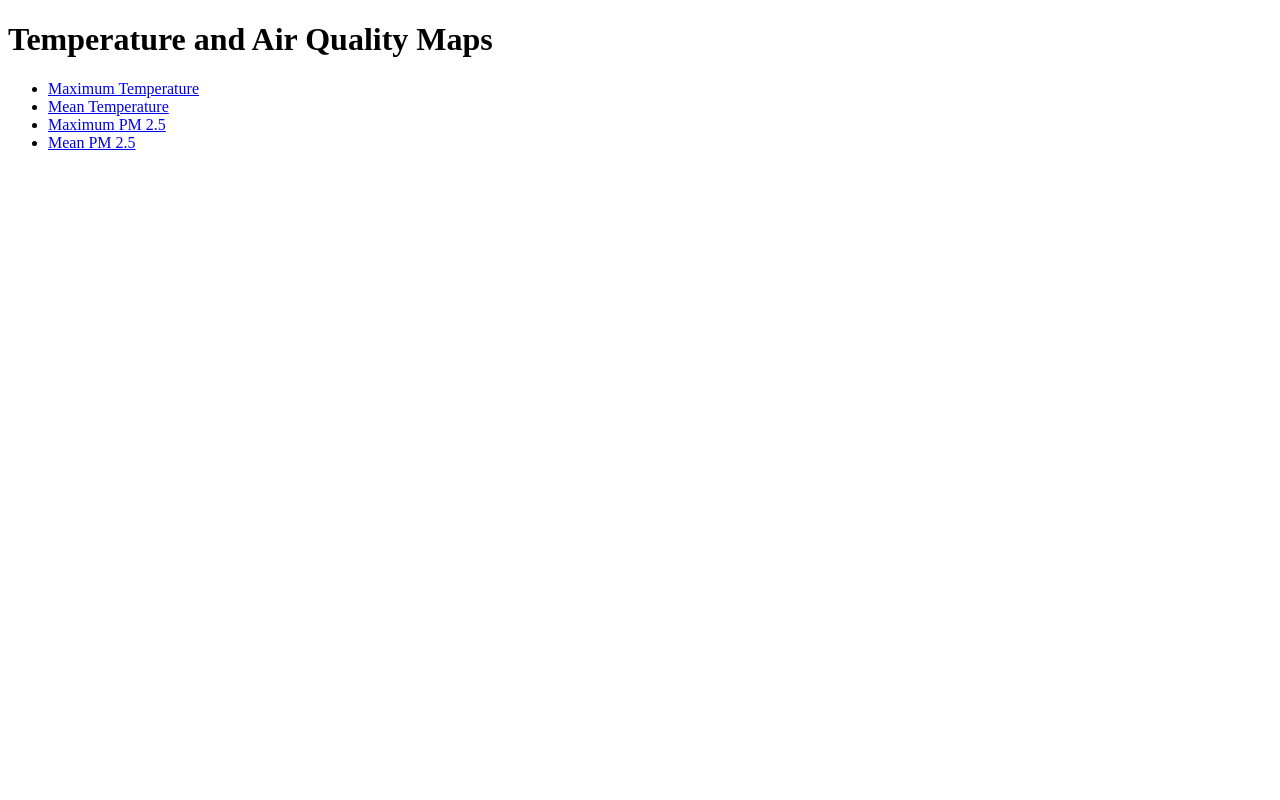
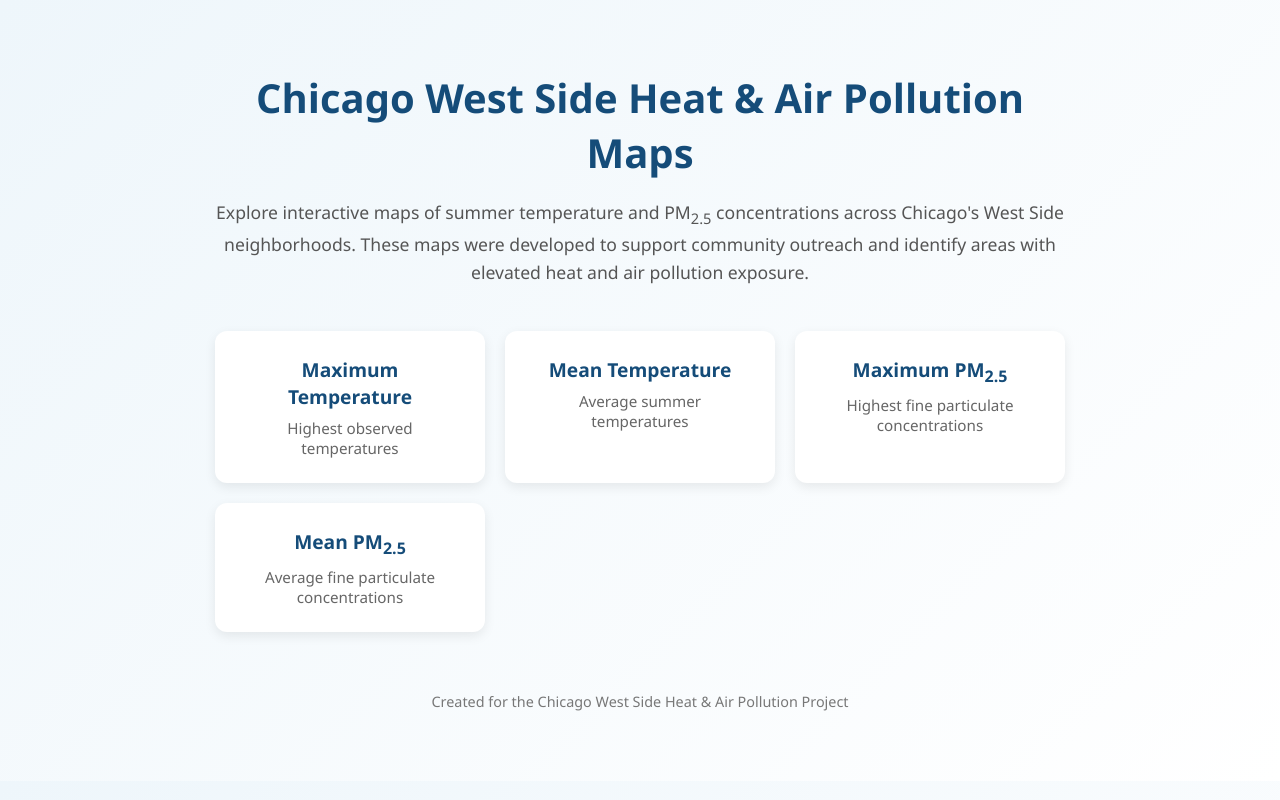
Before and after one commit to eabrown2378/chicago-westside-temp-airquality-maps, a plain HTML site: page index.html in a window 1280 px wide. Drawn offline with Linux system fonts and the light colour scheme.

Commit message:
Add files via upload

```diff
--- a/index.html
+++ b/index.html
@@ -1,19 +1,124 @@
 <!DOCTYPE html>
-<html>
+<html lang="en">
 <head>
-<title>West Side Neighborhoods Heat and Air Pollution Data</title>
+<meta charset="UTF-8">
+<meta name="viewport" content="width=device-width, initial-scale=1.0">
+
+<title>Chicago West Side Heat & Air Pollution Maps</title>
+
+<style>
+    * {
+        box-sizing: border-box;
+    }
+
+    body {
+        margin: 0;
+        font-family: "Segoe UI", Arial, sans-serif;
+        background: linear-gradient(135deg, #eef6fb, #ffffff);
+        color: #333;
+    }
+
+    .container {
+        max-width: 900px;
+        margin: 70px auto;
+        padding: 0 25px;
+        text-align: center;
+    }
+
+    h1 {
+        color: #154c79;
+        margin-bottom: 10px;
+        font-size: 2.5rem;
+    }
+
+    p {
+        font-size: 1.1rem;
+        line-height: 1.6;
+        color: #555;
+        margin-bottom: 45px;
+    }
+
+    .map-grid {
+        display: grid;
+        grid-template-columns: repeat(auto-fit, minmax(240px, 1fr));
+        gap: 20px;
+    }
+
+    .card {
+        display: block;
+        padding: 25px;
+        background: white;
+        border-radius: 12px;
+        text-decoration: none;
+        color: #154c79;
+        font-size: 1.2rem;
+        font-weight: 600;
+        box-shadow: 0 4px 12px rgba(0,0,0,0.08);
+        transition: transform 0.2s ease, box-shadow 0.2s ease;
+    }
+
+    .card:hover {
+        transform: translateY(-5px);
+        box-shadow: 0 10px 24px rgba(0,0,0,0.15);
+    }
+
+    .subtitle {
+        display: block;
+        margin-top: 8px;
+        font-size: 0.95rem;
+        color: #666;
+        font-weight: normal;
+    }
+
+    footer {
+        margin-top: 60px;
+        color: #777;
+        font-size: 0.9rem;
+    }
+</style>
+
 </head>
-
 <body>
 
-<h1>Temperature and Air Quality Maps</h1>
+<div class="container">
 
-<ul>
-  <li><a href="max_temp.html">Maximum Temperature</a></li>
-  <li><a href="mean_temp.html">Mean Temperature</a></li>
-  <li><a href="max_pm25.html">Maximum PM 2.5</a></li>
-  <li><a href="mean_pm25.html">Mean PM 2.5</a></li>
-</ul>
+<h1>Chicago West Side Heat & Air Pollution Maps</h1>
+
+<p>
+Explore interactive maps of summer temperature and PM<sub>2.5</sub> concentrations
+across Chicago's West Side neighborhoods. These maps were developed to support
+community outreach and identify areas with elevated heat and air pollution exposure.
+</p>
+
+<div class="map-grid">
+
+<a class="card" href="max_temp.html">
+    Maximum Temperature
+    <span class="subtitle">Highest observed temperatures</span>
+</a>
+
+<a class="card" href="mean_temp.html">
+    Mean Temperature
+    <span class="subtitle">Average summer temperatures</span>
+</a>
+
+<a class="card" href="max_pm25.html">
+    Maximum PM<sub>2.5</sub>
+    <span class="subtitle">Highest fine particulate concentrations</span>
+</a>
+
+<a class="card" href="mean_pm25.html">
+    Mean PM<sub>2.5</sub>
+    <span class="subtitle">Average fine particulate concentrations</span>
+</a>
+
+</div>
+
+<footer>
+Created for the Chicago West Side Heat & Air Pollution Project
+</footer>
+
+</div>
 
 </body>
 </html>
```
